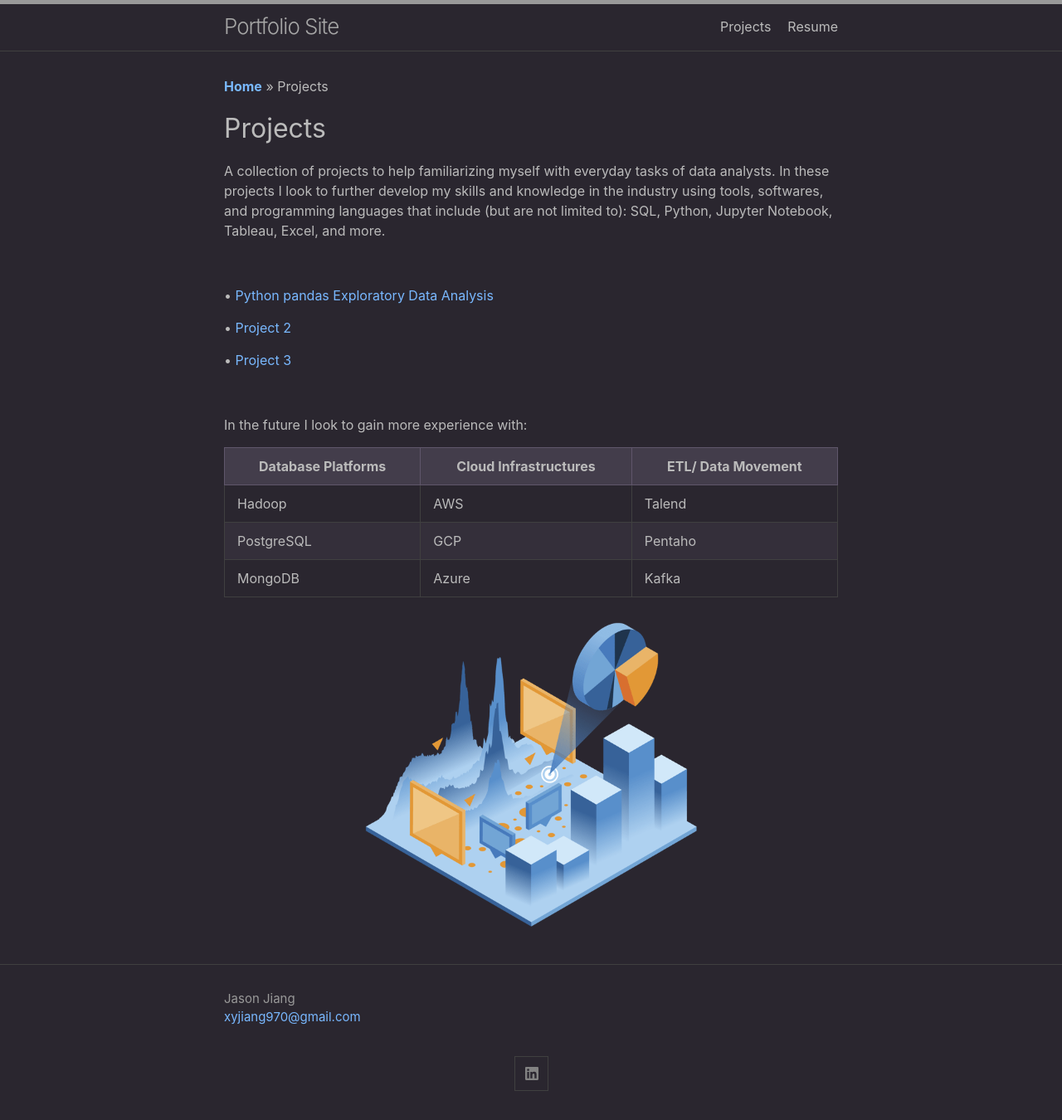
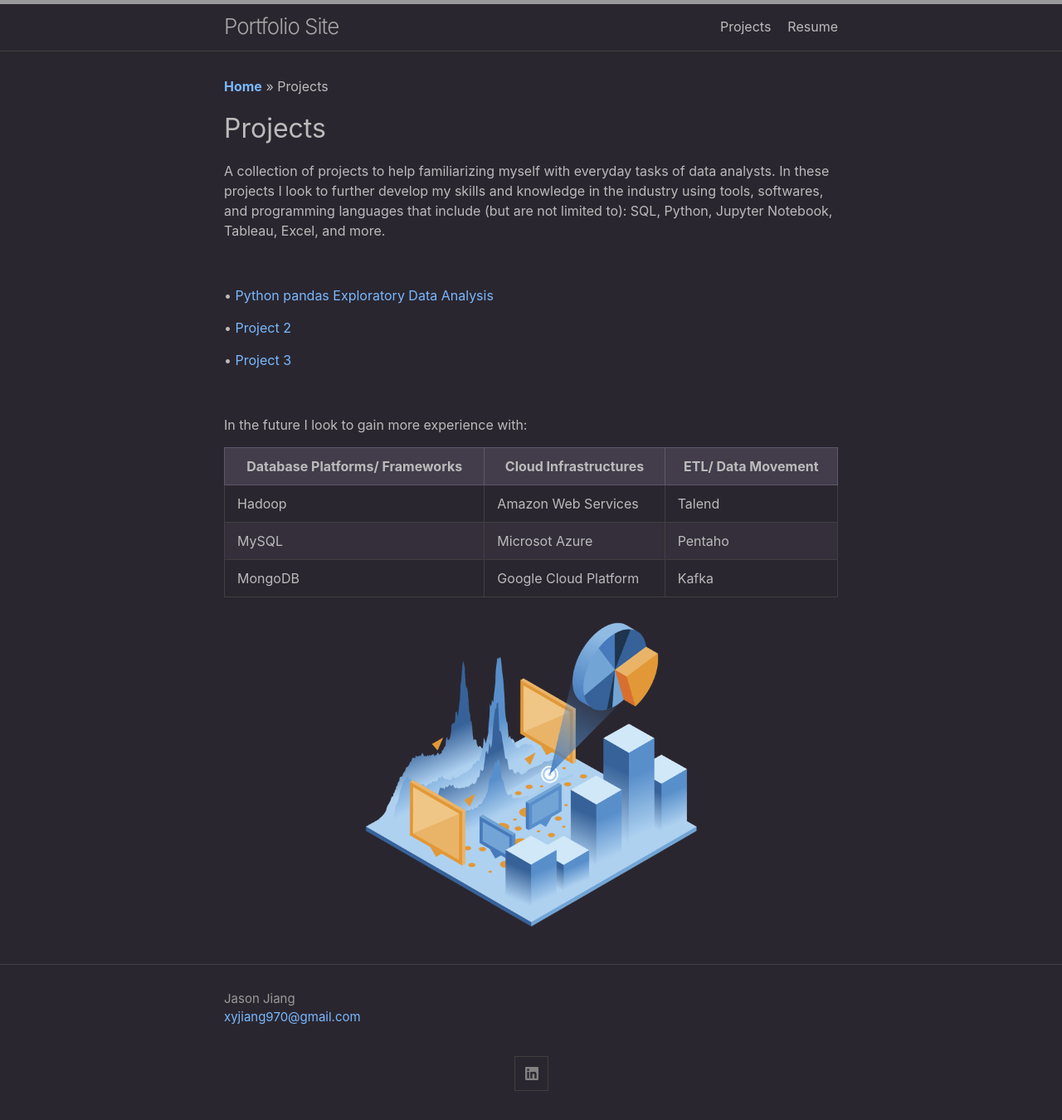
Before and after one commit to xyjiang970/xyjiang970.github.io, a Jekyll site: the page built from projects/projects_home.md, in a window 1280 px wide. Shown: the whole page at 83% size. Built offline with Jekyll 4.4.1, drawn with Linux system fonts in a browser that asks for light colours.

Commit message:
Update projects_home.md

```diff
--- a/projects/projects_home.md
+++ b/projects/projects_home.md
@@ -24,7 +24,7 @@ In the future I look to gain more experience with:
 <table>
   <thead>
     <tr>
-      <th align="center">Database Platforms</th>
+      <th align="center">Database Platforms/ Frameworks</th>
       <th align="center">Cloud Infrastructures</th>
       <th align="center">ETL/ Data Movement</th>
     </tr>
@@ -32,17 +32,17 @@ In the future I look to gain more experience with:
   <tbody>
     <tr>
       <td>Hadoop</td>
-      <td>AWS</td>
+      <td>Amazon Web Services</td>
       <td>Talend</td>
     </tr>
     <tr>
-      <td>PostgreSQL</td>
-      <td>GCP</td>
+      <td>MySQL</td>
+      <td>Microsot Azure</td>
       <td>Pentaho</td>
     </tr>
     <tr>
       <td>MongoDB</td>
-      <td>Azure</td>
+      <td>Google Cloud Platform</td>
       <td>Kafka</td>
     </tr>
   </tbody>
```
